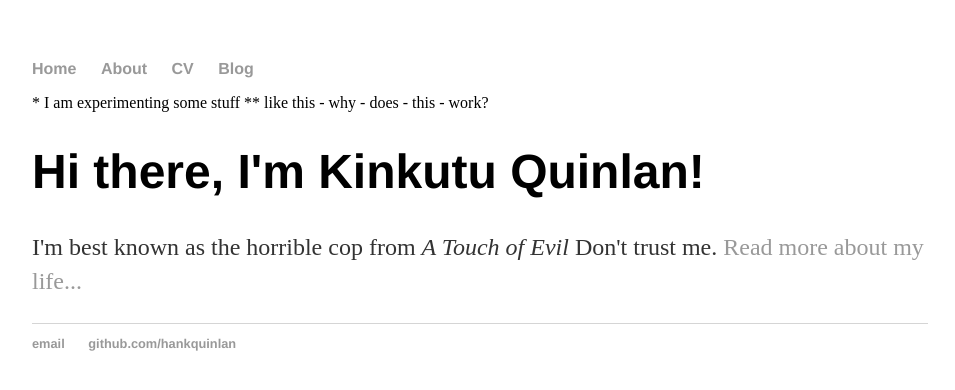
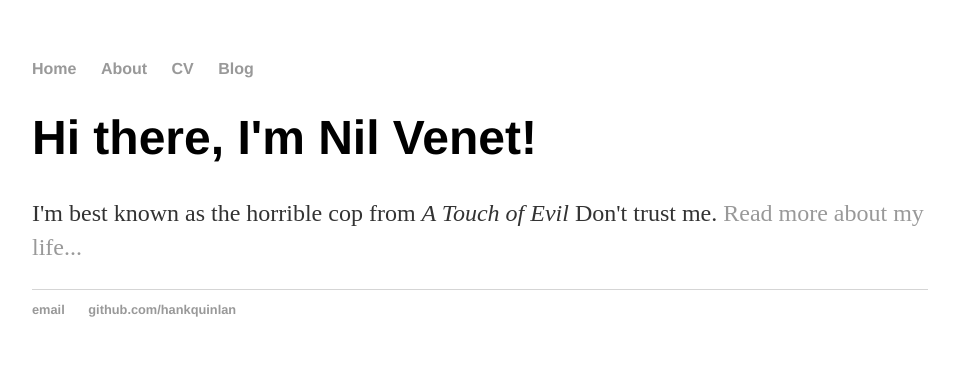
Before and after one commit to nilvenet/test, a Jekyll site: the page built from index.html, in a window 1280 px wide. Shown: the top 390 px of the page, without its empty margins (160-1115 px from the left). Built offline with Jekyll 4.4.1, drawn with Linux system fonts in a browser that asks for light colours.

Commit message:
Update index.html

```diff
--- a/index.html
+++ b/index.html
@@ -2,18 +2,7 @@
 layout: default
 title: Nil Venet
 ---
-
-* I am experimenting some stuff
-** like this
-
-- why
-- does
-- this
-- work?
-
-
-
 <div class="blurb">
-	<h1>Hi there, I'm Kinkutu Quinlan!</h1>
+	<h1>Hi there, I'm Nil Venet!</h1>
 	<p>I'm best known as the horrible cop from <em>A Touch of Evil</em> Don't trust me. <a href="/about">Read more about my life...</a></p>
 </div><!-- /.blurb -->
```
